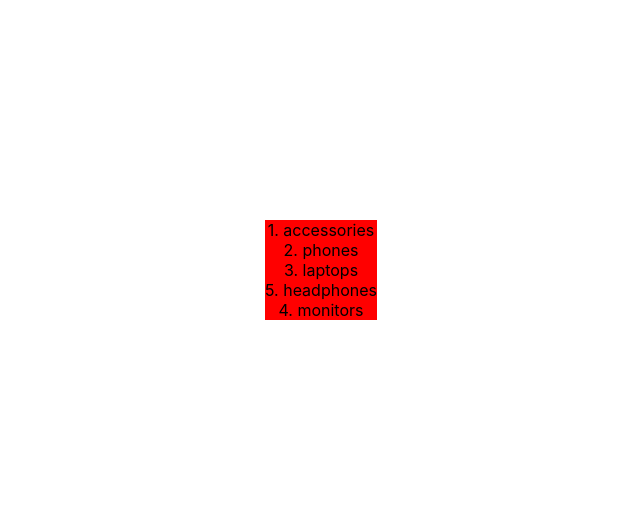
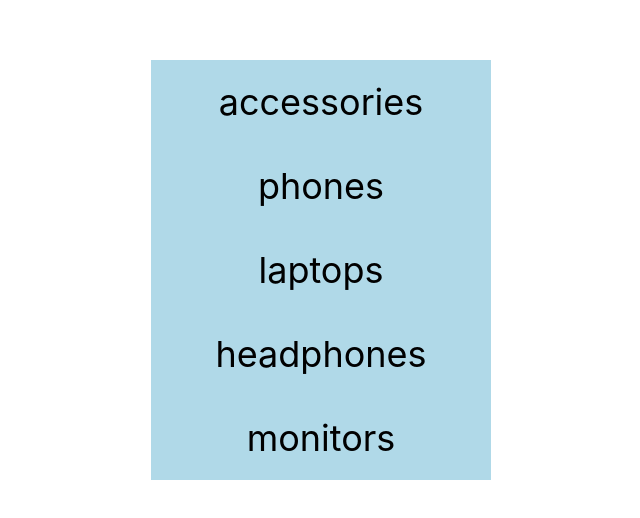
Before and after one commit to HukakHePak/menu, a React (Create React App) app: page / in a window 1280 px wide. Shown: the part 130-648 px from the top of the page, without its empty margins (319-959 px from the left). Built offline with nearby package versions, Linux system fonts and the light colour scheme; the HTML template or start-up script is replaced by a standard one.

Commit message:
feat: use styled component for menu, fix: single child error, selected active, refactor: fetch helpers

```diff
--- a/src/App.js
+++ b/src/App.js
@@ -1,15 +1,21 @@
 import { useState } from "react";
 import "./App.css";
 import { Menu } from "./components/Menu";
-import { MenuItem } from "./components/MenuItem";
-import menu from './menu.json';
+import menu from "./menu.json";
+import { StyledMenuItem } from "./styled/StyledMenuItem";
 
 function App() {
   const [list, setList] = useState(menu);
 
-  return <div className="App">
-    <Menu list={list} onChange={setList}> { item => <MenuItem data={item}/>} </Menu>
-  </div>;
+  return (
+    <div className="App">
+      <Menu list={list} onChange={setList}>
+        {({ isActive, name }) => (
+          <StyledMenuItem active={isActive}> {name} </StyledMenuItem>
+        )}
+      </Menu>
+    </div>
+  );
 }
 
 export default App;
--- a/src/components/Menu.jsx
+++ b/src/components/Menu.jsx
@@ -1,5 +1,8 @@
 import { useRef, useState } from "react";
 import styled from "styled-components";
+import { getComponent } from "../helpers/getComponent";
+import { swapElements } from "../helpers/swapElements";
+import { touchToMouse } from "../helpers/touchToMouse";
 
 const StyledMenu = styled.div`
   background: #b0d9e8;
@@ -16,11 +19,8 @@ const StyledMenu = styled.div`
   }
 `;
 
-const senseTime = 500;
-const activeColor = "rgba(0, 0, 0, 0.38)";
-
 export function Menu(props) {
-  const { list, onChange, style, children } = props;
+  const { list, onChange, style, children, senseTime = 500, activeColor = "rgba(0, 0, 0, 0.38)" } = props;
 
   const container = useRef(null);
 
@@ -30,7 +30,7 @@ export function Menu(props) {
   const [mouseStart, setMouseStart] = useState(0);
   const [itemsPositions, setItemsPosition] = useState([]);
 
-  const childComponent = Array.isArray(children) && children.find((item) => typeof item === "function");
+  const childComponent = getComponent(children);
 
   function mouseMoveHandler({ clientY }) {
     if (index === undefined) return;
@@ -45,6 +45,17 @@ export function Menu(props) {
     if (mouseY < itemsPositions[index] - height / 2) {
       swapElems(index - 1);
     }
+  }
+
+  function swapElems(swap) {
+    if (swap < 0 || swap >= list.length) return;
+
+    onChange(swapElements(list, index, swap));
+
+    setSelected({
+      ...selected,
+      index: swap,
+    });
   }
 
   function clickHandler(event, index, data) {
@@ -68,8 +79,6 @@ export function Menu(props) {
   }
 
   function mouseUpHandler() {
-    console.log(new Date() - time < senseTime)
-
     if (new Date() - time < senseTime) {
       const newList = [...list];
       newList[index][1].isActive = !newList[index][1].isActive;
@@ -78,26 +87,6 @@ export function Menu(props) {
     }
 
     setSelected({});
-  }
-
-  function swapElems(swappedIndex) {
-    if (swappedIndex < 0 || swappedIndex >= list.length) return;
-
-    const swappedList = [...list];
-    swappedList[index] = list[swappedIndex];
-    swappedList[swappedIndex] = list[index];
-
-    onChange(swappedList);
-
-    setSelected({
-      ...selected,
-      index: swappedIndex,
-    });
-  }
-
-  function touchToMouse(event) {
-    const { clientY, target } = event.changedTouches[0];
-    return { clientY, target };
   }
 
   return (
@@ -131,6 +120,7 @@ export function Menu(props) {
             position: "absolute",
             background: "white",
             width,
+            color: data.isActive ? "black" : activeColor,
             top: mouseY,
           }}
         >
--- /dev/null
+++ b/src/helpers/getComponent.js
@@ -0,0 +1,3 @@
+export function getComponent(children) {
+    return (Array.isArray(children) && children.find((item) => typeof item === "function")) || (typeof children === "function" && children);
+}
--- /dev/null
+++ b/src/helpers/swapElements.js
@@ -0,0 +1,7 @@
+export function swapElements(list, current, swap) {
+  const newList = [...list];
+  newList[current] = list[swap];
+  newList[swap] = list[current];
+
+  return newList;
+}
--- /dev/null
+++ b/src/helpers/touchToMouse.js
@@ -0,0 +1,4 @@
+export function touchToMouse(event) {
+  const { clientY, target } = event.changedTouches[0];
+  return { clientY, target };
+}
--- /dev/null
+++ b/src/styled/StyledMenuItem.jsx
@@ -0,0 +1,7 @@
+import styled from "styled-components";
+
+export const StyledMenuItem = styled.div`
+  font-size: 36px;
+  padding: 20px;
+  width: 300px;
+`;
```
